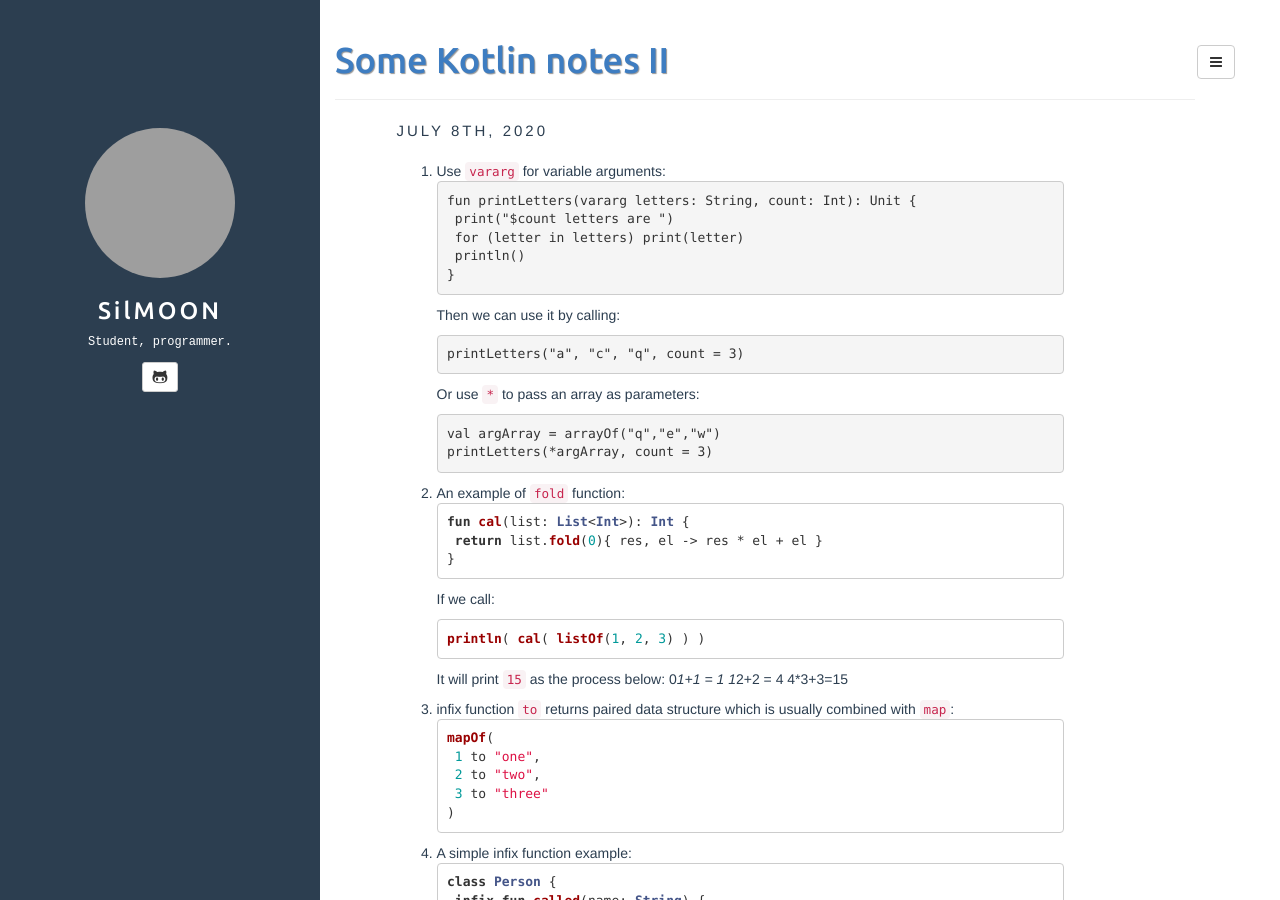
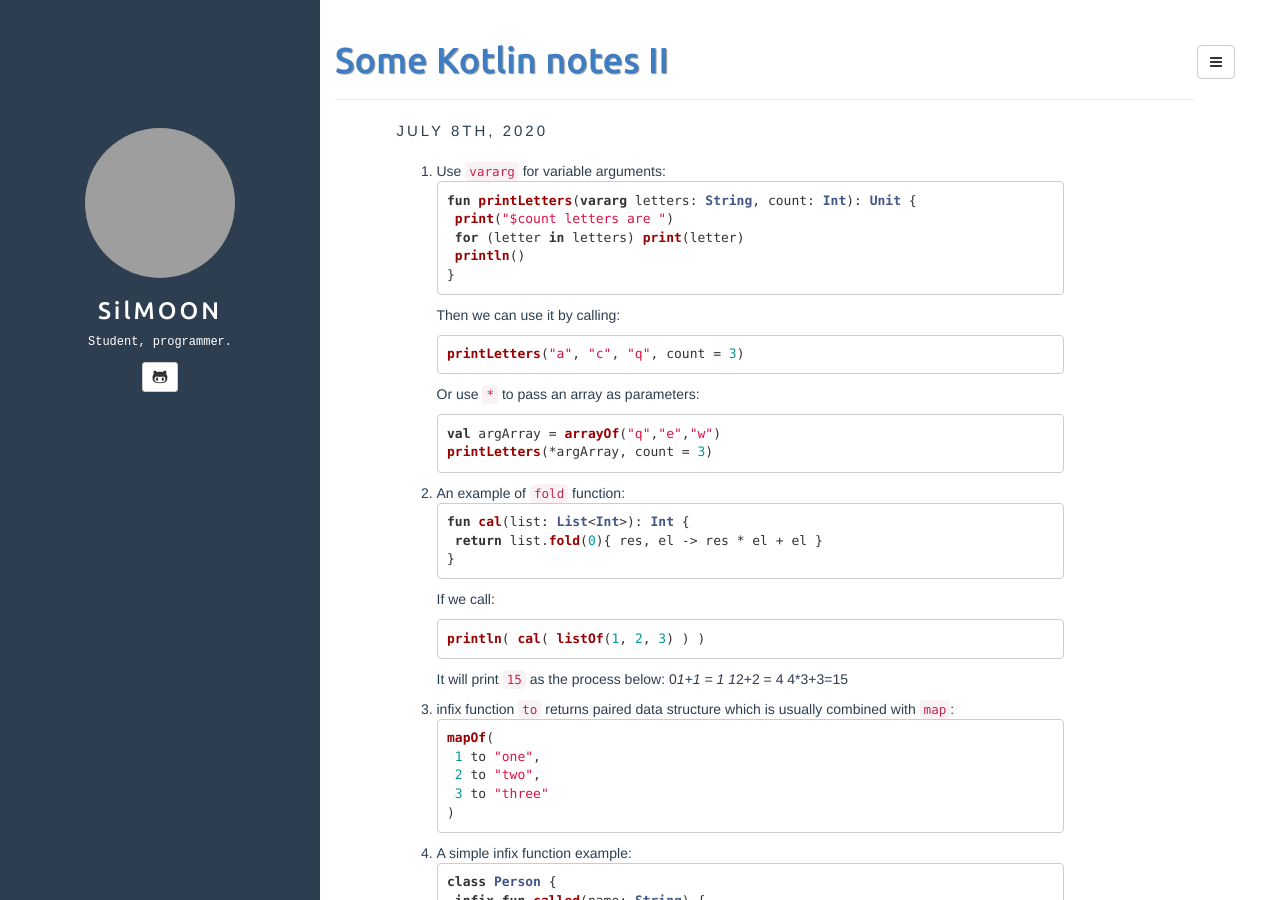
Before and after one commit to SilMOON/silmoon.github.io, a Jekyll site: the page built from _posts/2020-07-08-some-kotlin-notes.md, in a window 1280 px wide and 900 px high. Built offline with Jekyll 4.4.1, drawn with Linux system fonts in a browser that asks for light colours; comment, search, counter and statistics services are not loaded; grey boxes are pictures that could not be loaded.

Commit message:
edit post

````diff
--- a/_posts/2020-07-08-some-kotlin-notes.md
+++ b/_posts/2020-07-08-some-kotlin-notes.md
@@ -7,7 +7,7 @@ fullview: true
 ---
 
 1. Use `vararg` for variable arguments:
-```Kotlin
+```kotlin
 fun printLetters(vararg letters: String, count: Int): Unit {
     print("$count letters are ")
     for (letter in letters) print(letter)
@@ -15,11 +15,11 @@ fun printLetters(vararg letters: String, count: Int): Unit {
 }
 ```
 Then we can use it by calling:
-```Kotlin
+```kotlin
 printLetters("a", "c", "q", count = 3)
 ```
 Or use `*` to pass an array as parameters:
-```Kotlin
+```kotlin
 val argArray = arrayOf("q","e","w")
 printLetters(*argArray, count = 3)
 ```
````
